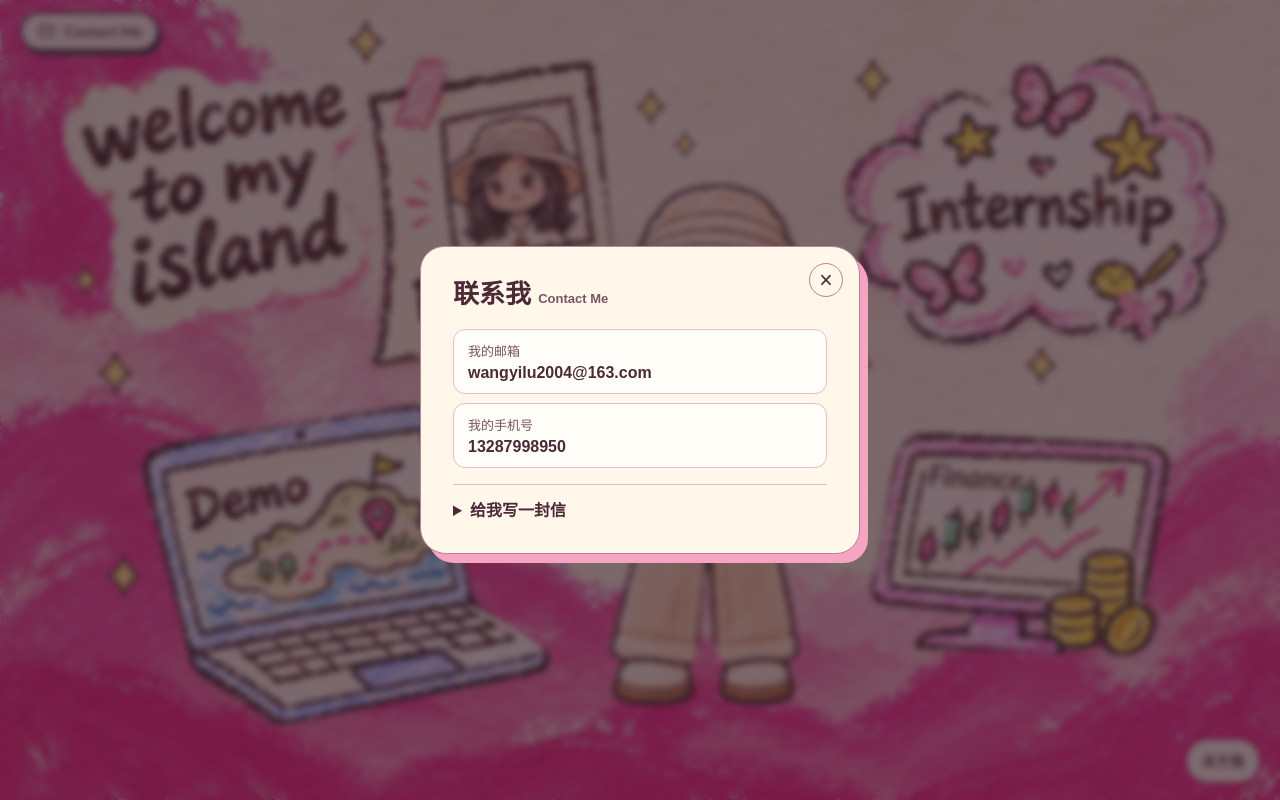
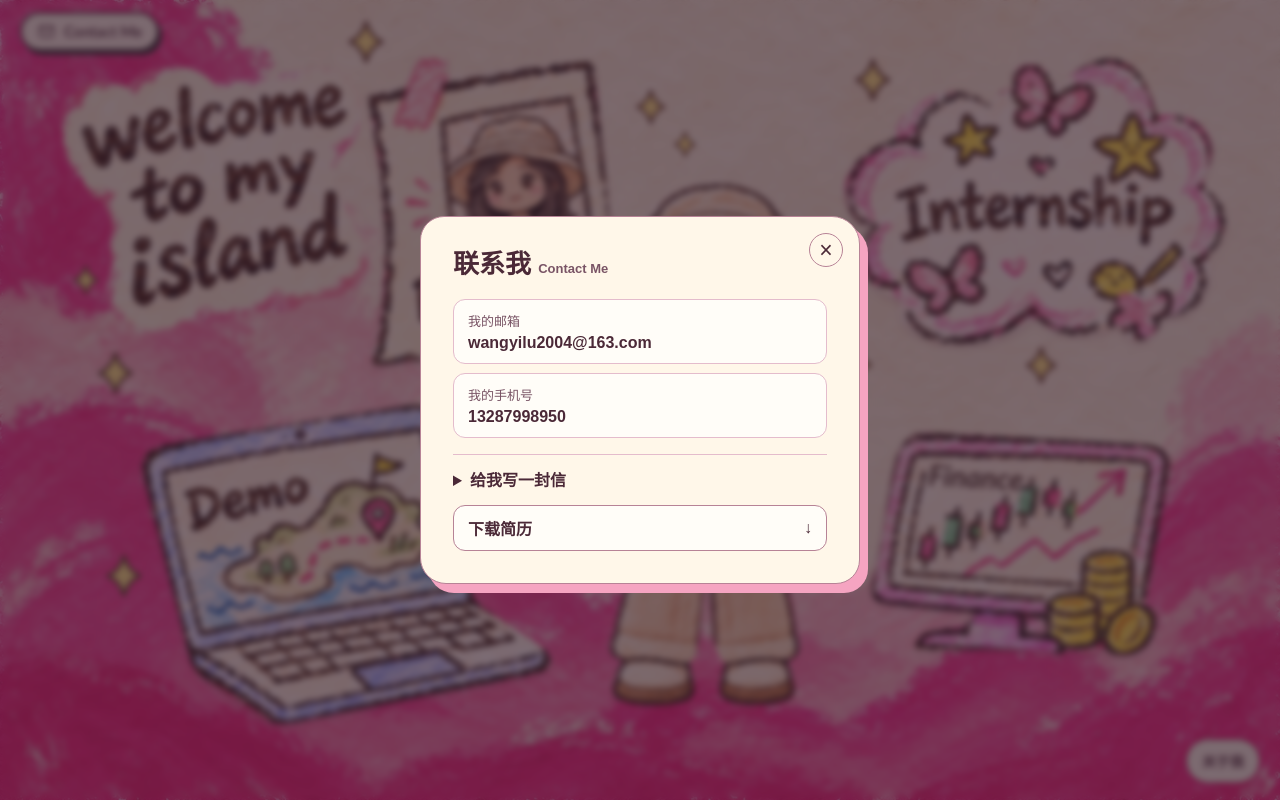
Before and after one commit to wangyilu001/portfolio, a plain HTML site: page index.html in a window 1280 px wide. Both pictures are taken after a click on the button "Contact Me". Drawn offline with Linux system fonts and the light colour scheme.

Commit message:
Publish portfolio from 24c60d5ca3cb

```diff
--- a/contact.css
+++ b/contact.css
@@ -99,3 +99,17 @@ body[data-view="home"] .contact-trigger-en { display: inline; }
 .contact-letter-form button:disabled { opacity: .65; }
 .contact-letter-status { margin: 0; font-size: 14px; }
 .contact-letter-status:empty { display: none; }
+
+.contact-resume-download {
+  display: flex;
+  align-items: center;
+  justify-content: space-between;
+  margin-top: 14px;
+  padding: 10px 14px;
+  border: 1px solid #b78396;
+  border-radius: 12px;
+  background: #fffdf8;
+  color: #4b2937;
+  font-weight: 700;
+}
+.contact-resume-download:hover { background: #ffe0eb; }
--- a/contact.js
+++ b/contact.js
@@ -45,6 +45,7 @@
         <p role="status" class="contact-letter-status"></p>
       </form>
     </details>
+    <a class="contact-resume-download" href="assets/resume.pdf?v=20261116" download="王艺潞-简历.pdf">下载简历 <span aria-hidden="true">↓</span></a>
   `;
 
   document.body.append(trigger, dialog);
--- a/index.html
+++ b/index.html
@@ -19,9 +19,9 @@
   <script src="pages.js?v=gf-internship" defer></script>
   <script src="work.js?v=manual-tabs" defer></script>
 <link rel="stylesheet" href="pink-theme.css?v=product-screen-focus">
-  <link rel="stylesheet" href="contact.css?v=online-letters">
+  <link rel="stylesheet" href="contact.css?v=resume-download">
   <link rel="stylesheet" href="responsive.css?v=product-screen-first">
-  <script src="contact.js?v=online-letters" defer></script>
+  <script src="contact.js?v=resume-download" defer></script>
   <link rel="stylesheet" href="work-focus.css?v=3">
 </head>
 <body class="portfolio-pages" data-view="home">
```
Also changed, not shown: experience-bytedance.html (+2 -2 lines), experience-cicc.html (+2 -2 lines), experience-gf.html (+2 -2 lines), experience-kuaishou.html (+2 -2 lines), 1 other file.
